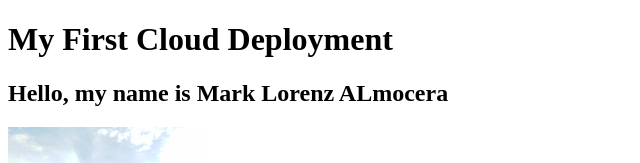
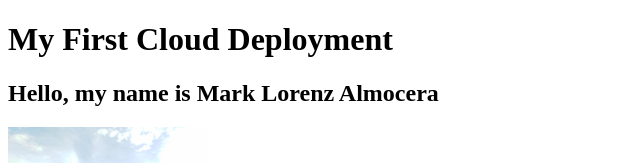
Before and after one commit to Katwalk12/sample, a plain HTML site: page index.html in a window 1280 px wide. Shown: the top 163 px of the page, 0-640 px from the left. Drawn offline with Linux system fonts and the light colour scheme.

Commit message:
Fix typo in name in index.html

```diff
--- a/index.html
+++ b/index.html
@@ -2,7 +2,7 @@
 <html>
 <body>
   <h1>My First Cloud Deployment</h1>
-  <h2>Hello, my name is Mark Lorenz ALmocera</h2>
+  <h2>Hello, my name is Mark Lorenz Almocera</h2>
   <img src="my_photo.jpg" width="200"/>
   <p>This is my first deployed website!</p>
 </body>
```
